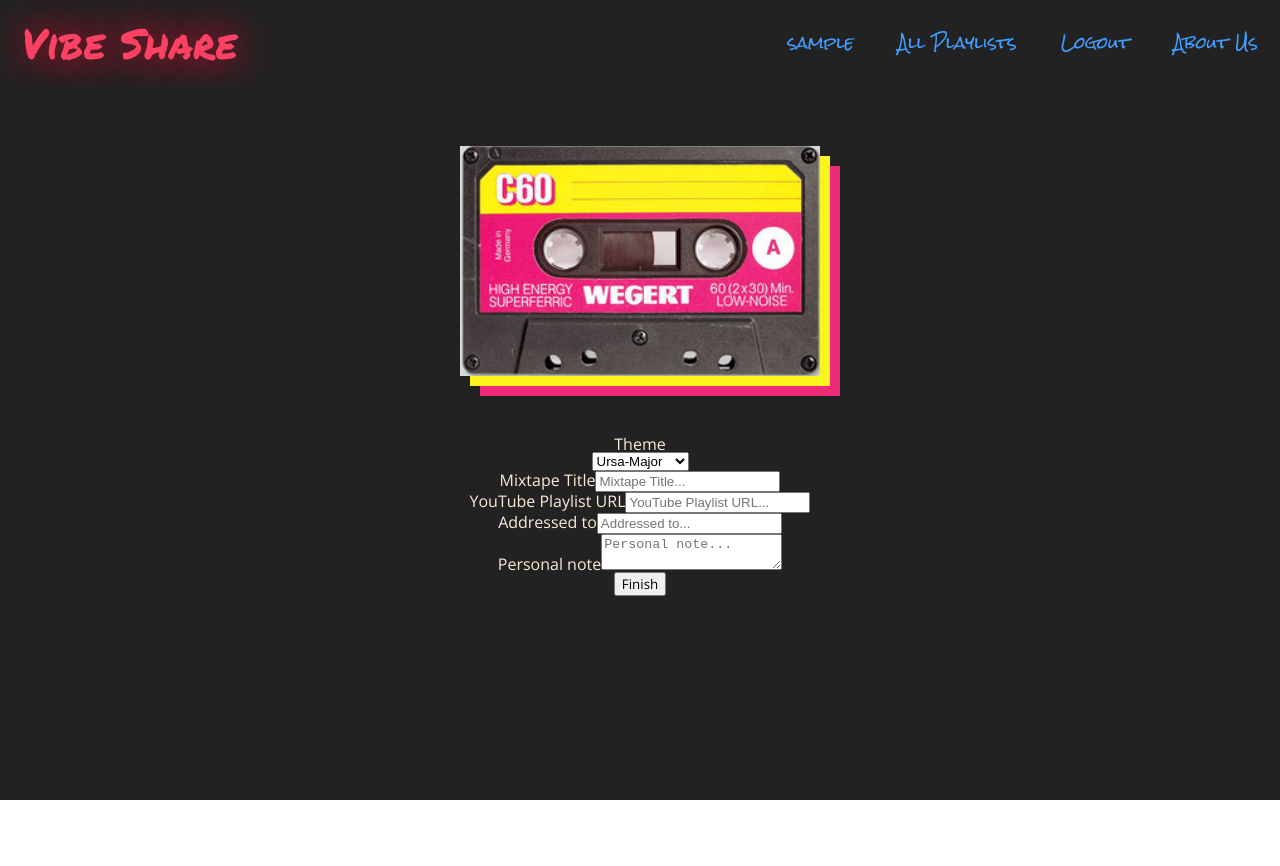
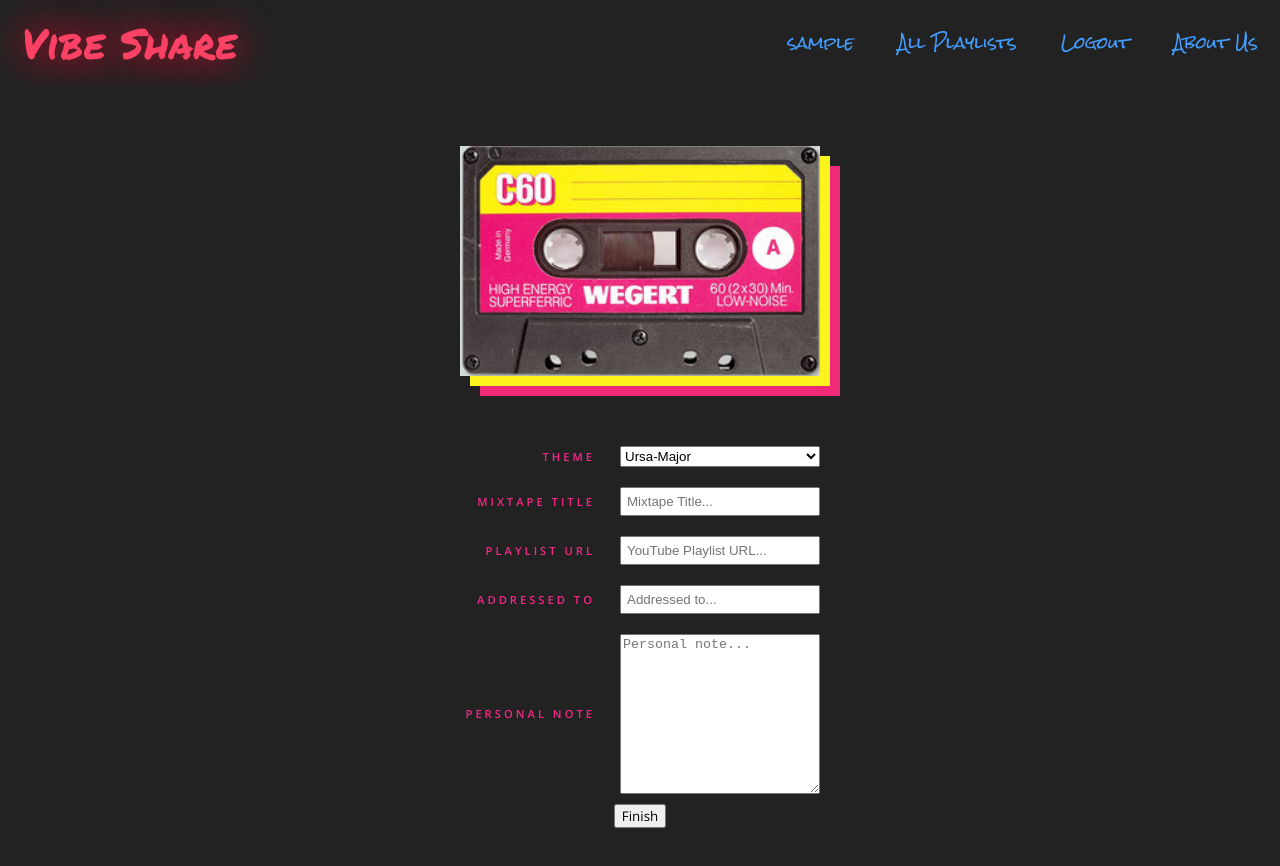
Before and after one commit to tislais/Vibe-Share-Front-End, a React (Create React App) app: page /create-mixtape in a window 1280 px wide. Shown: the top 866 px of the page. Before the commit the page ends 800 px from the top, so only its background shows below. Built offline with nearby package versions, Linux system fonts and the light colour scheme; sample sign-in values are in the browser's storage.

Commit message:
add more style

```diff
--- a/public/index.html
+++ b/public/index.html
@@ -15,6 +15,7 @@
       user's mobile device or desktop. See https://developers.google.com/web/fundamentals/web-app-manifest/
     -->
     <link rel="manifest" href="%PUBLIC_URL%/manifest.json" />
+    <link rel="stylesheet" href="https://pro.fontawesome.com/releases/v5.10.0/css/all.css" integrity="sha384-AYmEC3Yw5cVb3ZcuHtOA93w35dYTsvhLPVnYs9eStHfGJvOvKxVfELGroGkvsg+p" crossorigin="anonymous"/>
     <!--
       Notice the use of %PUBLIC_URL% in the tags above.
       It will be replaced with the URL of the `public` folder during the build.
--- a/src/Profile-Page/ProfilePage.css
+++ b/src/Profile-Page/ProfilePage.css
@@ -39,8 +39,9 @@
 
 .ProfilePage .Search {
   display: grid;
-  grid-template-columns: 1fr 100px;
-  margin-bottom: 30px;
+  grid-template-columns: 1fr 50px;
+  width: 300px;
+  margin: 0 auto 30px;
 }
 
 #MyMixtapes li {
--- a/src/Profile-Page/ProfilePage.js
+++ b/src/Profile-Page/ProfilePage.js
@@ -54,7 +54,7 @@
         <p>Grab a YouTube playlist URL!</p>
 
         <div className="Search">
-          <input id="yt-search-input" value={this.state.value} onChange={this.handleChange} placeholder="Find a playlist on YouTube"/><button id="yt-search-button" onClick={()=> window.open(`https://www.youtube.com/results?search_query=${input}%2C+playlist&sp=EgIQAw%253D%253D`, '_blank')}>Search</button>
+          <input id="yt-search-input" value={this.state.value} onChange={this.handleChange} placeholder="Find a playlist on YouTube"/><button id="yt-search-button" onClick={()=> window.open(`https://www.youtube.com/results?search_query=${input}%2C+playlist&sp=EgIQAw%253D%253D`, '_blank')}><i class="fas fa-search"></i></button>
         </div>
 
         <div id="yt-playlist-button" onClick={()=> window.open('https://www.youtube.com/feed/library', '_blank')}>Already created a playlist?</div>
--- a/src/app/App.css
+++ b/src/app/App.css
@@ -1,7 +1,6 @@
 .App {
   height: 100vh;
   display: grid;
-  grid-template-rows: auto 1fr auto;
 }
 
 main {
--- a/src/detail/MixtapeDetail.css
+++ b/src/detail/MixtapeDetail.css
@@ -13,10 +13,11 @@
 .MixtapeTitle {
   font-size: 2.2rem;
   font-family: 'Kalam', cursive;
-  padding: 20px 40px;
+  padding: 10px;
   text-align: center;
   background-color: rgba(0,0,0,.2);
   font-weight: 300;
+  box-shadow: 15px 15px 0px 0px rgb(0 0 0 / 30%);
 }
 
 .MixtapeRecipient {
@@ -26,15 +27,28 @@
 }
 
 .MixtapeNote {
-  font-family: 'Caveat', cursive;
-  padding: 20px;
+  font-family: 'Kalam', cursive;
+  padding: 40px 20px;
   color: rgba(0,0,0,.8);
   font-size: 1.6rem;
   background-image: url(https://st2.depositphotos.com/4681751/6993/v/600/depositphotos_69937611-stock-illustration-yellow-lined-paper.jpg);
+  box-shadow: 15px 15px 0px 0px rgb(0 0 0 / 30%);
+  margin: 30px 0;
+}
+
+.MixtapeNote p {
+  line-height: 1.6;
+  padding: 40px;
+  font-weight: bold;
+  text-align: left;
 }
 
 .MixtapeItems {
   text-align: left;
+  color: rgba(0,0,0,.8);
+  font-weight: 800;
+  letter-spacing: 2px;
+  margin-top: 50px;
 }
 
 .MixtapeItems li {
@@ -47,7 +61,15 @@
 
 iframe {
   margin: 40px auto;
+  box-shadow: 15px 15px 0px 0px rgb(0 0 0 / 30%);
 }
+
+.MixtapeDetail .title {
+  padding: 10px;
+  font-weight: bold;
+}
+
+
 
 
 .MixtapeDetail.Ursa-Major {
@@ -90,7 +112,8 @@
 }
 
 .MixtapeDetail.Pleiades {
-  background-color: rgb(61, 204, 240);
+  background: rgb(61,204,240);
+  background: linear-gradient(75deg, rgba(61,204,240,1) 15%, rgba(149,120,255,1) 67%, rgba(250,235,215,1) 100%);
 }
 
 .MixtapeDetail.Pleiades .MixtapeTitle {
--- a/src/detail/MixtapeDetail.js
+++ b/src/detail/MixtapeDetail.js
@@ -40,7 +40,7 @@
 
           <div className="MixtapeNote">
             <div className="MixtapeRecipient">
-              <p>For: {mixtape.recipient}</p>
+              For: {mixtape.recipient}
             </div>
             <p>{mixtape.note}</p>
           </div>
--- a/src/global/GlobalPlaylists.css
+++ b/src/global/GlobalPlaylists.css
@@ -1,2 +1,79 @@
-.GlobalPlaylists .Ursa-Major {
+.GlobalPlaylists {
+  padding: 60px;
+  width: 920px;
 }
+
+.GlobalPlaylists ul {
+  display: flex;
+  flex-wrap: wrap;
+  justify-content: flex-start;
+}
+
+.GlobalPlaylists a {
+  display: flex;
+  flex-direction: column;
+  align-items: center;
+  width: 160px;
+  text-decoration: none;
+  margin: 20px;
+}
+
+.GlobalPlaylists a:hover span {
+  color: antiquewhite;
+}
+
+.GlobalPlaylists a span {
+  overflow: hidden;
+  white-space: nowrap;
+  text-overflow: ellipsis;
+  width: 100%;
+  margin: 25px 0;
+  font-size: .8rem;
+  font-weight: 700;
+  color: #848484;
+  height: 24px;
+}
+
+.GlobalPlaylists img {
+  width: 160px;
+}
+
+.GlobalPlaylists .Ursa-Major img {
+  box-shadow: 5px 5px 0px 0px #fef41d, 10px 10px 0px 0px #ef2a79;
+}
+
+.GlobalPlaylists .Ophiuchus img {
+  box-shadow: 5px 5px 0px 0px rgb(134, 207, 91), 10px 10px 0px 0px rgb(17, 15, 15);
+}
+
+.GlobalPlaylists .Jupiter img {
+  box-shadow: 5px 5px 0px 0px whitesmoke, 10px 10px 0px 0px rgb(218, 45, 83);
+}
+
+.GlobalPlaylists .Pleiades img {
+  box-shadow: 5px 5px 0px 0px antiquewhite, 10px 10px 0px 0px rgb(61, 204, 240);
+}
+
+.GlobalPlaylists .Ceti-Alpha-5 img {
+  box-shadow: 5px 5px 0px 0px rgb(153, 148, 148), 10px 10px 0px 0px rgb(189, 45, 45);
+}
+
+.GlobalPlaylists .Zeta-Reticuli img {
+  box-shadow: 5px 5px 0px 0px antiquewhite, 10px 10px 0px 0px rgb(189, 41, 41);
+}
+
+.GlobalPlaylists .Shai-Hulud img {
+  box-shadow: 5px 5px 0px 0px rgb(252, 192, 42), 10px 10px 0px 0px rgb(20 20 20);
+}
+
+.GlobalPlaylists .Stardust img {
+  box-shadow: 5px 5px 0px 0px rgb(140, 243, 108), 10px 10px 0px 0px rgb(197, 63, 63);
+}
+
+.GlobalPlaylists .Omega img {
+  box-shadow: 5px 5px 0px 0px rgb(176, 239, 255), 10px 10px 0px 0px rgb(248, 230, 71);
+}
+
+.GlobalPlaylists .Vulpecula img {
+  box-shadow: 5px 5px 0px 0px antiquewhite, 10px 10px 0px 0px rgb(131, 98, 14);
+}
--- a/src/playlist/CreateMixTape.css
+++ b/src/playlist/CreateMixTape.css
@@ -1,5 +1,15 @@
 .CreateMixtapePage {
+  margin-bottom: 60px;
+}
 
+.CreateMixtapePage span,
+.CreateMixtapePage input
+ {
+  padding: 5px;
+}
+
+.CreateMixtapePage textarea {
+  height: 160px;
 }
 
 .CreateMixtapePage .hide {
@@ -8,7 +18,7 @@
 
 .CreateMixtapeForm {
   margin-top: 60px;
-  width: 600px;
+  width: 380px;
   display: flex;
   flex-direction: column;
   align-items: center;
@@ -19,6 +29,29 @@
   height: 230px;
   object-fit: cover;
   margin-bottom: 60px;
+}
+
+.CreateMixtapeForm p {
+  width: 100%;
+  text-align: right;
+}
+
+.CreateMixtapeForm label {
+  display: grid;
+  grid-template-columns: 1fr 200px;
+  margin: 10px;
+  color: #f52789;
+}
+
+.CreateMixtapeForm label span {
+  display: flex;
+  justify-content: flex-end;
+  align-items: center;
+  margin-right: 20px;
+  font-size: 0.7rem;
+  text-transform: uppercase;
+  font-weight: 600;
+  letter-spacing: 3px;
 }
 
 .CreateMixtapeForm .Ursa-Major {
--- a/src/playlist/CreateMixTape.js
+++ b/src/playlist/CreateMixTape.js
@@ -124,7 +124,9 @@
           {
             theme ? <img src={theme.src} alt={theme.alt} className={theme.alt}/> : <img src="/tapes/Ursa-Major.png" alt="booty" />
           }
-          <h2>Theme</h2>
+          <p>
+            <label>
+              <span>Theme</span>
               <select name='theme' className='themeDrop'
                 onChange={this.handleTheme}>
                 {
@@ -133,7 +135,8 @@
                   })
                 }
               </select>
-
+            </label>
+          </p>
 
           <p>
             <label>
@@ -145,7 +148,7 @@
 
           <p>
             <label>
-              <span>YouTube Playlist URL</span>
+              <span>Playlist URL</span>
               <input className="youTubeLink" placeholder="YouTube Playlist URL..." onChange={this.handleURL} value={this.state.URL} />
 
             </label>
```
Lines whose indentation alone changed are shown as unchanged.
